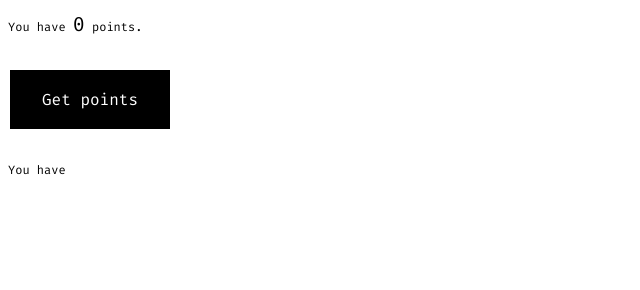
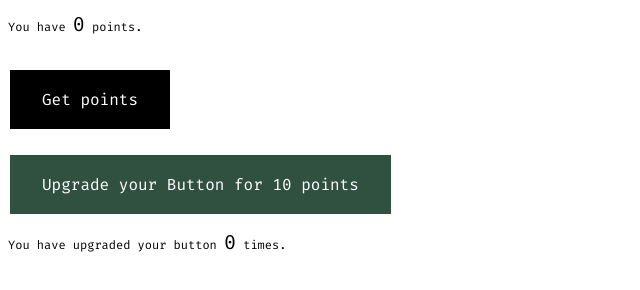
Before and after one commit to incrementals/incrementals.github.io, a plain HTML site: page clicker/index.html in a window 1280 px wide. Shown: the whole page, without its empty margins (0-640 px from the left). Drawn offline with Linux system fonts and the light colour scheme.

Commit message:
Upgrade!!
you can now upgrade, cool i guess

```diff
--- a/clicker/index.html
+++ b/clicker/index.html
@@ -6,10 +6,12 @@
 <body>
 <p class="displayOuter">You have <span id="points" class="display">0</span> points. </p>
 <br />
-<button class="button button1" onclick="getPoints(1)">Get points</button>
+<button class="button button1" onclick="getPoints(buttonLevel + 1)">Get points</button>
 <br />
 <br />
-<p class="displayOuter">You have </p>
+<button class="button button2" onclick="upgradePointClick()">Upgrade your Button for <span id="UPCC">10</span> points</button>
+<br />
+<p class="displayOuter">You have upgraded your button <span id="buttonLevel" class="display">0</span> times.</p>
 
 </body>
 <script type="text/javascript" src="main.js"></script>
--- a/clicker/main.js
+++ b/clicker/main.js
@@ -1,19 +1,19 @@
 var points = 0;
-var upgradeTier = 0;
+var buttonLevel = 0;
 
 function getPoints(number){
- points = points + number;
+    points = points + number;
     document.getElementById("points").innerHTML = points;
 };
 
 function upgradePointClick(){
-    var upgradePointClickCost = Math.floor(10 * Math.pow(1.1,upgradeTier));     //works out the cost of this cursor
+    var upgradePointClickCost = Math.floor(10 * Math.pow(1.1,buttonLevel));     //works out the cost of this cursor
     if(points >= upgradePointClickCost){                                   //checks that the player can afford the cursor
-        upgradeTier = upgradeTier + 1;                                   //increases number of upgradeTier
+        buttonLevel = buttonLevel + 1;                                   //increases number of buttonLevel
     	points = points - upgradePointClickCost;                          //removes the points spent
-        document.getElementById('upgradeTier').innerHTML = upgradeTier;  //updates the number of upgradeTier for the user
+        document.getElementById('buttonLevel').innerHTML = buttonLevel;  //updates the number of buttonLevel for the user
         document.getElementById('points').innerHTML = points;  //updates the number of points for the user
     };
-    var nextUpgradePointClickCost = Math.floor(10 * Math.pow(1.1,upgradeTier));       //works out the cost of the next cursor
-    document.getElementById('upgradePointClickCost').innerHTML = nextUpgradePointClickCost;  //updates the cursor cost for the user
+    var nextUpgradePointClickCost = Math.floor(10 * Math.pow(1.1,buttonLevel));       //works out the cost of the next cursor
+    document.getElementById('UPCC').innerHTML = nextUpgradePointClickCost;  //updates the cursor cost for the user
 };
--- a/clicker/style.css
+++ b/clicker/style.css
@@ -15,7 +15,7 @@
 }
 
 .small {
-  padding: 5px 7px;
+  padding: 16px 16px;
 }
 
 .display {
@@ -27,6 +27,6 @@
   font-family: 'Fira Mono', monospace;
 }
 
-.button1 {background-color: #000000}; /* Black */
+.button1 {background-color: #000000;} /* Black */
 
-.button2 {background-color: #30a040}; /* Green */
+.button2 {background-color: #305040;} /* Green */
```
